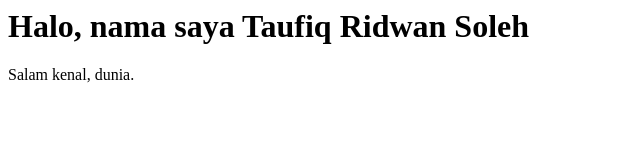
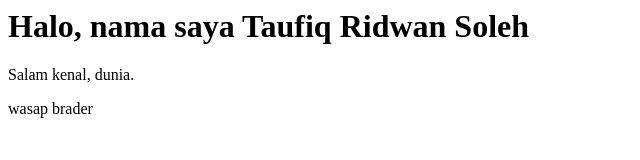
Before and after one commit to Taufiq26/my-biodata, a plain HTML site: page index.html in a window 1280 px wide. Shown: the whole page, without its empty margins (0-640 px from the left). Drawn offline with Linux system fonts and the light colour scheme.

Commit message:
edit dikit

```diff
--- a/index.html
+++ b/index.html
@@ -5,5 +5,6 @@
     <body>
         <h1>Halo, nama saya Taufiq Ridwan Soleh</h1>
         <p>Salam kenal, dunia.</p>
+        <p>wasap brader</p>
     </body>
 </html>
```
